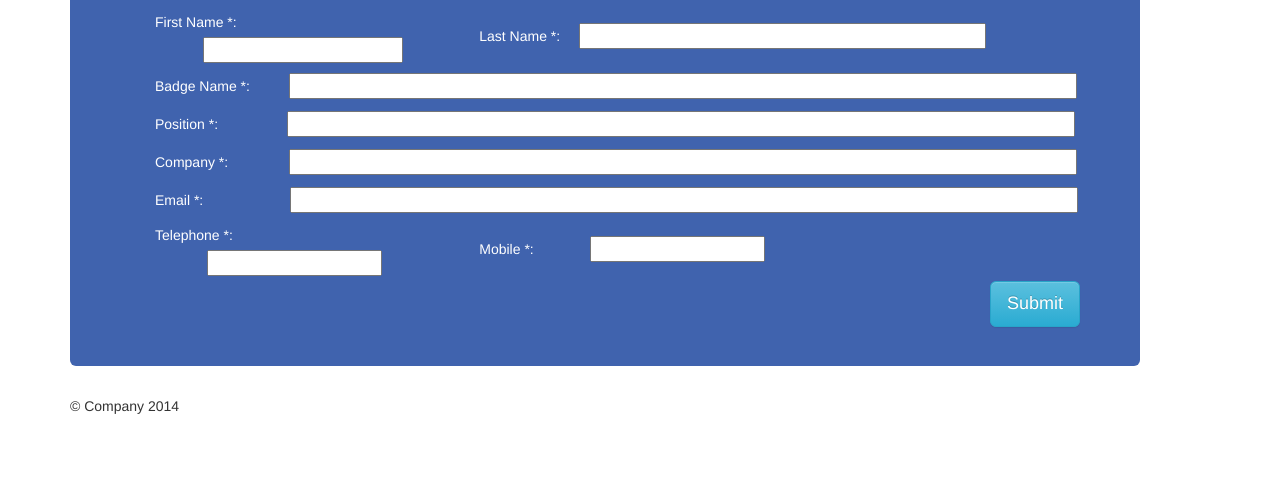
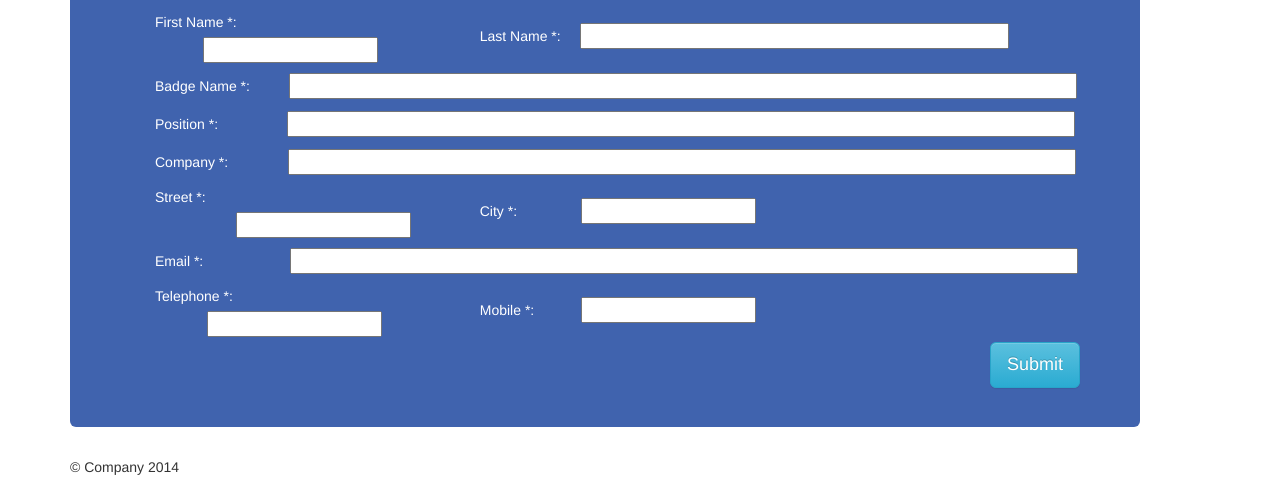
Before and after one commit to ahmedmelhady7/cicapital, a plain HTML site: page companies-form.html in a window 1280 px wide. Shown: the part 300-800 px from the top of the page. Drawn offline with Linux system fonts and the light colour scheme.

Commit message:
alignment of stuff

```diff
--- a/assets/css/style.css
+++ b/assets/css/style.css
@@ -42,11 +42,11 @@ input {
 }
 
 .fname {
-	width: 200px;
+	width: 175px;
 	margin-left: 48px;
 }
 .lname {
-	width: 407px;
+	width: 429px;
 	margin-left: 15px;
 }
 
@@ -62,7 +62,7 @@ input {
 
 .companyname {
 	width:788px;
-	margin-left: 57px;
+	margin-left: 56px;
 }
 .emailname {
 	width:788px;
@@ -74,7 +74,11 @@ input {
 }
 .mobile {
 	width:175px;
-	margin-left:35px;
+	margin-left:43px;
+}
+.city {
+	width:175px;
+	margin-left:60px;
 }
 .street {
 	width:175px;
--- a/companies-form.html
+++ b/companies-form.html
@@ -240,6 +240,28 @@
 								</div></td>
 							</tr>
 							<tr>
+								<td><!-- Text input-->
+								<div class="control-group">
+									<label class="control-label" for="textinput">Street *:</label>
+									<div class="inputText controls">
+										<input type="text" name="entry.1864740987" value="" class="street input-xlarge ss-q-short" id="entry_1864740987" dir="auto" aria-label="Telephone  " title="">
+										<div class="required-message">
+											This is a required question
+										</div>
+									</div>
+								</div></td>
+								<td width="30%" colspan="2"><!-- Text input-->
+								<div class="control-group">
+									<label class="control-label" for="textinput">City *:</label>
+									<div class="inputText controls">
+										<input type="text" name="entry.2112899860" value="" class="city input-xlarge ss-q-short" id="entry_2112899860" dir="auto" aria-label="Mobile  " title="">
+										<div class="required-message">
+											This is a required question
+										</div>
+									</div>
+								</div></td>
+							</tr>
+							<tr>
 								<td colspan="12">
 								<div class="control-group">
 									<label class="control-label" for="textinput">Email *:</label>
@@ -266,7 +288,7 @@
 								<div class="control-group">
 									<label class="control-label" for="textinput">Mobile *:</label>
 									<div class="inputText controls">
-										<input type="text" name="entry.2112899860" value="" class="phone input-xlarge ss-q-short" id="entry_2112899860" dir="auto" aria-label="Mobile  " title="">
+										<input type="text" name="entry.2112899860" value="" class="mobile input-xlarge ss-q-short" id="entry_2112899860" dir="auto" aria-label="Mobile  " title="">
 										<div class="required-message">
 											This is a required question
 										</div>
```
Also changed, not shown: inverstors-form.html (+1 -1 lines).
